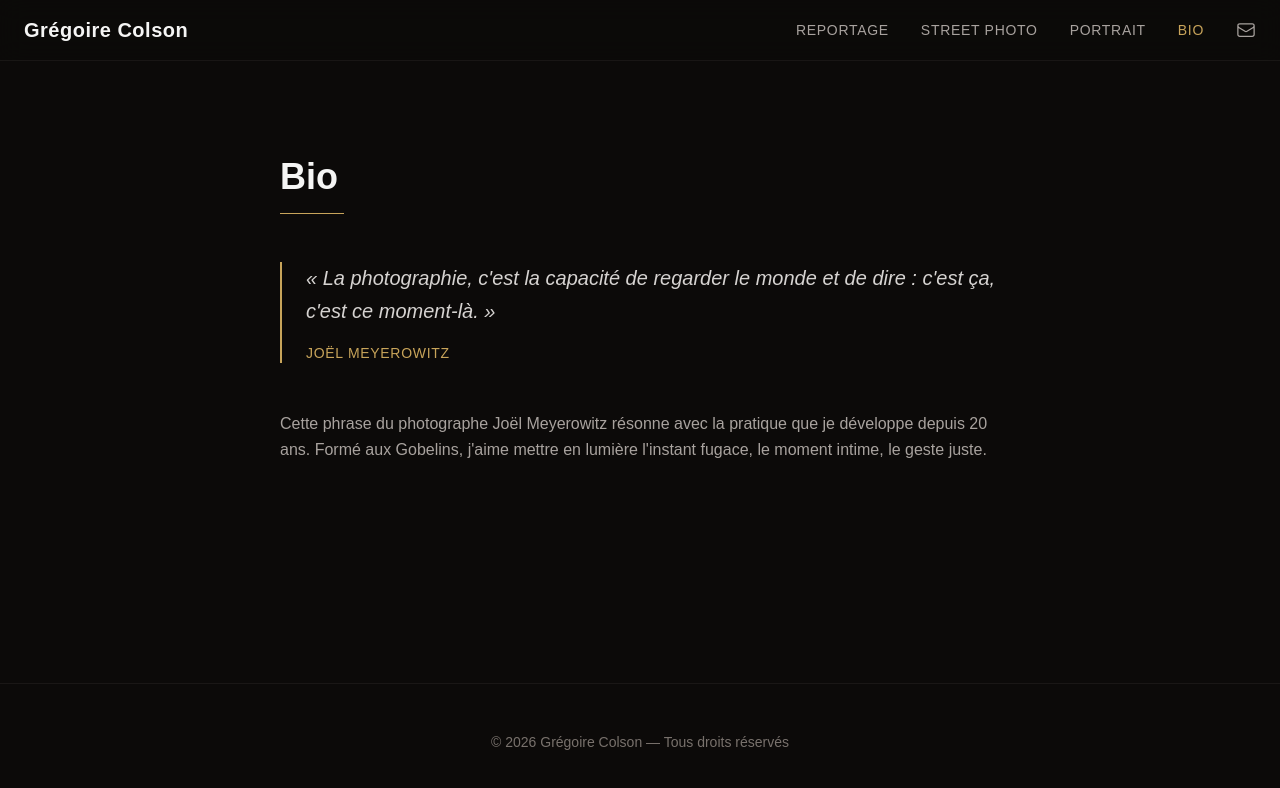
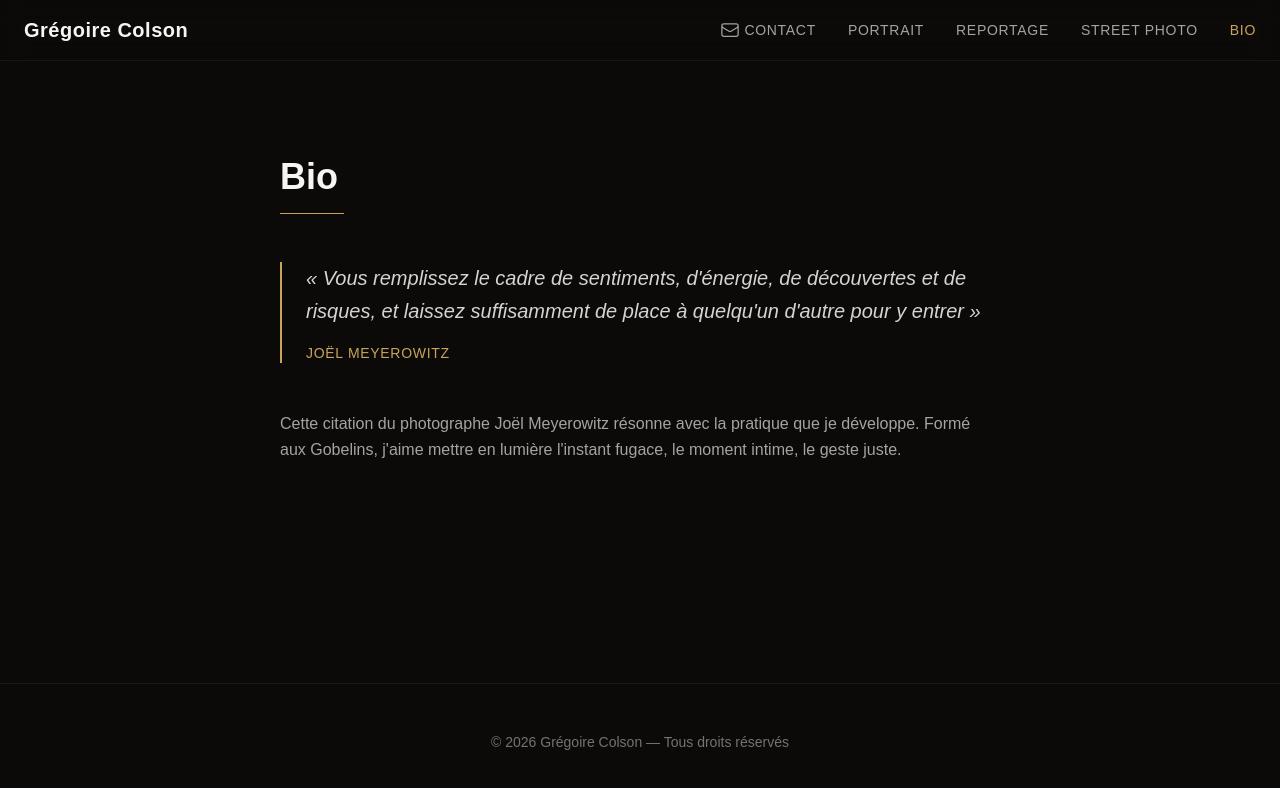
Before and after one commit to Chaloulou75/gregoire-colson-photographie, a Nuxt app: page /bio in a window 1280 px wide. Shown: the top 788 px of the page. Built offline with nearby package versions, Linux system fonts and the light colour scheme.

Commit message:
updates menu

```diff
--- a/app/components/AppHeader.vue
+++ b/app/components/AppHeader.vue
@@ -4,9 +4,9 @@ const mobileMenuOpen = ref(false)
 const mobileMenuEl = ref<HTMLElement | null>(null)
 
 const navLinks = [
+  { label: 'Portrait', to: '/portrait' },
   { label: 'Reportage', to: '/reportage' },
   { label: 'Street Photo', to: '/street-photo' },
-  { label: 'Portrait', to: '/portrait' },
   { label: 'Bio', to: '/bio' },
 ]
 
@@ -60,81 +60,64 @@ function onMobileKeydown(e: KeyboardEvent) {
 
       <!-- Desktop nav -->
       <ul class="hidden items-center gap-8 md:flex">
+        <li>
+          <a :href="mailtoHref"
+            class="text-stone-400 transition-colors hover:text-accent flex items-center gap-1 text-sm tracking-wider uppercase"
+            aria-label="Envoyer un email">
+            <svg xmlns="http://www.w3.org/2000/svg" class="size-5" fill="none" viewBox="0 0 24 24" stroke="currentColor"
+              stroke-width="1.5">
+              <path stroke-linecap="round" stroke-linejoin="round"
+                d="M21.75 6.75v10.5a2.25 2.25 0 0 1-2.25 2.25h-15a2.25 2.25 0 0 1-2.25-2.25V6.75m19.5 0A2.25 2.25 0 0 0 19.5 4.5h-15a2.25 2.25 0 0 0-2.25 2.25m19.5 0v.243a2.25 2.25 0 0 1-1.07 1.916l-7.5 4.615a2.25 2.25 0 0 1-2.36 0L3.32 8.91a2.25 2.25 0 0 1-1.07-1.916V6.75" />
+            </svg>
+            Contact
+          </a>
+        </li>
         <li v-for="link in navLinks" :key="link.to">
-          <NuxtLink
-            :to="link.to"
+          <NuxtLink :to="link.to"
             class="text-sm tracking-wider text-stone-400 uppercase transition-colors hover:text-accent"
-            active-class="!text-accent"
-          >
+            active-class="!text-accent">
             {{ link.label }}
           </NuxtLink>
         </li>
-        <li>
-          <a
-            :href="mailtoHref"
-            class="text-stone-400 transition-colors hover:text-accent"
-            aria-label="Envoyer un email"
-          >
-            <svg xmlns="http://www.w3.org/2000/svg" class="size-5" fill="none" viewBox="0 0 24 24" stroke="currentColor" stroke-width="1.5">
-              <path stroke-linecap="round" stroke-linejoin="round" d="M21.75 6.75v10.5a2.25 2.25 0 0 1-2.25 2.25h-15a2.25 2.25 0 0 1-2.25-2.25V6.75m19.5 0A2.25 2.25 0 0 0 19.5 4.5h-15a2.25 2.25 0 0 0-2.25 2.25m19.5 0v.243a2.25 2.25 0 0 1-1.07 1.916l-7.5 4.615a2.25 2.25 0 0 1-2.36 0L3.32 8.91a2.25 2.25 0 0 1-1.07-1.916V6.75" />
-            </svg>
-          </a>
-        </li>
+
       </ul>
 
       <!-- Mobile menu button -->
-      <button
-        class="text-stone-400 md:hidden"
-        :aria-expanded="mobileMenuOpen"
-        aria-controls="mobile-menu"
-        aria-label="Menu de navigation"
-        @click="mobileMenuOpen = !mobileMenuOpen"
-      >
-        <svg v-if="!mobileMenuOpen" xmlns="http://www.w3.org/2000/svg" class="size-6" fill="none" viewBox="0 0 24 24" stroke="currentColor" stroke-width="1.5">
+      <button class="text-stone-400 md:hidden" :aria-expanded="mobileMenuOpen" aria-controls="mobile-menu"
+        aria-label="Menu de navigation" @click="mobileMenuOpen = !mobileMenuOpen">
+        <svg v-if="!mobileMenuOpen" xmlns="http://www.w3.org/2000/svg" class="size-6" fill="none" viewBox="0 0 24 24"
+          stroke="currentColor" stroke-width="1.5">
           <path stroke-linecap="round" stroke-linejoin="round" d="M3.75 9h16.5m-16.5 6.75h16.5" />
         </svg>
-        <svg v-else xmlns="http://www.w3.org/2000/svg" class="size-6" fill="none" viewBox="0 0 24 24" stroke="currentColor" stroke-width="1.5">
+        <svg v-else xmlns="http://www.w3.org/2000/svg" class="size-6" fill="none" viewBox="0 0 24 24"
+          stroke="currentColor" stroke-width="1.5">
           <path stroke-linecap="round" stroke-linejoin="round" d="M6 18L18 6M6 6l12 12" />
         </svg>
       </button>
     </nav>
 
     <!-- Mobile nav -->
-    <Transition
-      enter-active-class="transition duration-200 ease-out"
-      enter-from-class="-translate-y-2 opacity-0"
-      enter-to-class="translate-y-0 opacity-100"
-      leave-active-class="transition duration-150 ease-in"
-      leave-from-class="translate-y-0 opacity-100"
-      leave-to-class="-translate-y-2 opacity-0"
-    >
-      <div
-        v-if="mobileMenuOpen"
-        id="mobile-menu"
-        ref="mobileMenuEl"
-        class="border-t border-stone-800/50 bg-stone-950/95 backdrop-blur-md md:hidden"
-        role="dialog"
-        aria-modal="true"
-        aria-label="Menu de navigation"
-        @keydown="onMobileKeydown"
-      >
+    <Transition enter-active-class="transition duration-200 ease-out" enter-from-class="-translate-y-2 opacity-0"
+      enter-to-class="translate-y-0 opacity-100" leave-active-class="transition duration-150 ease-in"
+      leave-from-class="translate-y-0 opacity-100" leave-to-class="-translate-y-2 opacity-0">
+      <div v-if="mobileMenuOpen" id="mobile-menu" ref="mobileMenuEl"
+        class="border-t border-stone-800/50 bg-stone-950/95 backdrop-blur-md md:hidden" role="dialog" aria-modal="true"
+        aria-label="Menu de navigation" @keydown="onMobileKeydown">
         <ul class="flex flex-col gap-1 px-6 py-4">
           <li v-for="link in navLinks" :key="link.to">
-            <NuxtLink
-              :to="link.to"
+            <NuxtLink :to="link.to"
               class="block rounded-lg px-4 py-3 text-sm tracking-wider text-stone-400 uppercase transition-colors hover:bg-stone-900 hover:text-accent"
-              active-class="!text-accent !bg-stone-900"
-            >
+              active-class="!text-accent !bg-stone-900">
               {{ link.label }}
             </NuxtLink>
           </li>
           <li>
-            <a
-              :href="mailtoHref"
-              class="flex items-center gap-2 rounded-lg px-4 py-3 text-sm tracking-wider text-stone-400 uppercase transition-colors hover:bg-stone-900 hover:text-accent"
-            >
-              <svg xmlns="http://www.w3.org/2000/svg" class="size-5" fill="none" viewBox="0 0 24 24" stroke="currentColor" stroke-width="1.5">
-                <path stroke-linecap="round" stroke-linejoin="round" d="M21.75 6.75v10.5a2.25 2.25 0 0 1-2.25 2.25h-15a2.25 2.25 0 0 1-2.25-2.25V6.75m19.5 0A2.25 2.25 0 0 0 19.5 4.5h-15a2.25 2.25 0 0 0-2.25 2.25m19.5 0v.243a2.25 2.25 0 0 1-1.07 1.916l-7.5 4.615a2.25 2.25 0 0 1-2.36 0L3.32 8.91a2.25 2.25 0 0 1-1.07-1.916V6.75" />
+            <a :href="mailtoHref"
+              class="flex items-center gap-2 rounded-lg px-4 py-3 text-sm tracking-wider text-stone-400 uppercase transition-colors hover:bg-stone-900 hover:text-accent">
+              <svg xmlns="http://www.w3.org/2000/svg" class="size-5" fill="none" viewBox="0 0 24 24"
+                stroke="currentColor" stroke-width="1.5">
+                <path stroke-linecap="round" stroke-linejoin="round"
+                  d="M21.75 6.75v10.5a2.25 2.25 0 0 1-2.25 2.25h-15a2.25 2.25 0 0 1-2.25-2.25V6.75m19.5 0A2.25 2.25 0 0 0 19.5 4.5h-15a2.25 2.25 0 0 0-2.25 2.25m19.5 0v.243a2.25 2.25 0 0 1-1.07 1.916l-7.5 4.615a2.25 2.25 0 0 1-2.36 0L3.32 8.91a2.25 2.25 0 0 1-1.07-1.916V6.75" />
               </svg>
               Contact
             </a>
--- a/app/data/projects.ts
+++ b/app/data/projects.ts
@@ -21,9 +21,9 @@ const LR = "https://lightroom.adobe.com/v2c/spaces";
 export const projects: Project[] = [
     {
         id: 1,
-        title: "Piano",
-        slug: "piano",
-        description: "Reportage autour du piano, entre gestes et mélodies.",
+        title: "Nebout & Hamm",
+        slug: "nebout-hamm",
+        description: "",
         category: "Reportage",
         date: "2025-01-15",
         coverImage: `${LR}/09a2dca3b67b4c2391b9d50c390ac453/assets/4ba2ff81c76f41f78f7381ca3f5e6fa3/revisions/8fce39f4abd14c72b6a2d7f34aa62790/renditions/7ddc300be942b16b3abce3006c1c2e8e`,
@@ -43,8 +43,7 @@ export const projects: Project[] = [
         id: 2,
         title: "30&40",
         slug: "30-40",
-        description:
-            "Reportage photographique capturant l'énergie et l'émotion.",
+        description: "",
         category: "Reportage",
         date: "2025-01-10",
         coverImage: `${LR}/077562f98b2e421dadb5f513289df753/assets/ed63ebfd637f444db2354d5377d01a27/revisions/30b097d77857445a8b1f2d470e49bdff/renditions/eab1df587d110c756586eb94f064e821`,
@@ -64,7 +63,7 @@ export const projects: Project[] = [
         id: 3,
         title: "2025 Street",
         slug: "2025-street",
-        description: "Scènes de rue, instants volés au quotidien.",
+        description: "",
         category: "Street Photo",
         date: "2025-01-05",
         coverImage: `${LR}/d515c3e5fa91430685ad84117ed22f81/assets/c7d7deca0cdb45d7b95c00bf78821a9a/revisions/0158853d8e0547a4a0957e4323f30619/renditions/5b76648f0d2860b7ed61b373cef57f0c`,
--- a/app/pages/bio.vue
+++ b/app/pages/bio.vue
@@ -11,7 +11,8 @@ useSeoMeta({
 
     <UiAnimatedSection>
       <blockquote class="border-l-2 border-accent pl-6 text-xl italic text-stone-300 leading-relaxed">
-        &laquo;&nbsp;La photographie, c'est la capacité de regarder le monde et de dire : c'est ça, c'est ce moment-là.&nbsp;&raquo;
+        &laquo;&nbsp;Vous remplissez le cadre de sentiments, d'énergie, de découvertes et de risques, et laissez
+        suffisamment de place à quelqu'un d'autre pour y entrer&nbsp;&raquo;
         <footer class="mt-4 text-sm font-medium not-italic tracking-wider text-accent uppercase">
           Joël Meyerowitz
         </footer>
@@ -21,8 +22,8 @@ useSeoMeta({
     <UiAnimatedSection>
       <div class="mt-12 space-y-4 text-stone-400 leading-relaxed">
         <p>
-          Cette phrase du photographe Joël Meyerowitz résonne avec la pratique que je développe depuis 20 ans.
-          Formé aux Gobelins, j'aime mettre en lumière l'instant fugace, le moment intime, le geste juste.
+          Cette citation du photographe Joël Meyerowitz résonne avec la pratique que je développe. Formé aux Gobelins,
+          j'aime mettre en lumière l'instant fugace, le moment intime, le geste juste.
         </p>
       </div>
     </UiAnimatedSection>
--- a/app/pages/index.vue
+++ b/app/pages/index.vue
@@ -13,8 +13,8 @@ const { data: allProjects } = await useAsyncData('all-projects', () => fetchProj
     <!-- Hero -->
     <section class="relative flex h-screen items-center justify-center overflow-hidden">
       <img
-        src="https://lightroom.adobe.com/v2c/spaces/077562f98b2e421dadb5f513289df753/assets/ed63ebfd637f444db2354d5377d01a27/revisions/30b097d77857445a8b1f2d470e49bdff/renditions/eab1df587d110c756586eb94f064e821"
-        alt="Grégoire Colson — Photographe" class="absolute inset-0 h-full w-full object-cover" />
+        src="https://lightroom.adobe.com/v2c/spaces/077562f98b2e421dadb5f513289df753/assets/abe8208fcf60462c8c207bfce98c0fd0/revisions/fa7d75461eda88660bd11b0b94f4782a/renditions/7731fea1a730dc977eb94972a2b22265"
+        alt="Grégoire Colson — Photographe" class="absolute inset-0 h-full w-full object-cover object-top-left" />
       <div class="absolute inset-0 bg-stone-950/50" />
       <div class="relative z-10 text-center">
         <h1 class="text-5xl font-bold tracking-wide text-stone-100 md:text-7xl lg:text-8xl">
@@ -23,25 +23,10 @@ const { data: allProjects } = await useAsyncData('all-projects', () => fetchProj
         <p class="mt-4 text-lg tracking-[0.3em] text-stone-200 uppercase">
           Photographe
         </p>
-        <NuxtLink to="/reportage"
+        <NuxtLink to="/menu"
           class="mt-10 inline-block border border-yellow-500/80 px-8 py-3 text-sm tracking-widest text-yellow-500 uppercase transition-all hover:border-yellow-500 hover:bg-yellow-500/10">
-          Découvrir
+          Entrer
         </NuxtLink>
-      </div>
-    </section>
-
-    <!-- All projects -->
-    <section v-if="allProjects?.length" class="mx-auto max-w-7xl px-6 py-24">
-      <!-- First project — full width -->
-      <UiAnimatedSection>
-        <PortfolioCard :project="allProjects[0]" />
-      </UiAnimatedSection>
-
-      <!-- Remaining projects — side by side -->
-      <div class="mt-8 grid gap-8 sm:grid-cols-2">
-        <UiAnimatedSection v-for="project in allProjects.slice(1)" :key="project.id">
-          <PortfolioCard :project="project" />
-        </UiAnimatedSection>
       </div>
     </section>
   </div>
--- /dev/null
+++ b/app/pages/menu.vue
@@ -0,0 +1,68 @@
+<script setup lang="ts">
+useSeoMeta({
+  title: 'Portfolio — Grégoire Colson',
+  description: 'Découvrez le travail de Grégoire Colson : reportage, street photo, portrait.',
+})
+
+const LR = 'https://lightroom.adobe.com/v2c/spaces'
+
+const sections = [
+  {
+    label: 'Reportage',
+    to: '/reportage',
+    image: `${LR}/09a2dca3b67b4c2391b9d50c390ac453/assets/4ba2ff81c76f41f78f7381ca3f5e6fa3/revisions/8fce39f4abd14c72b6a2d7f34aa62790/renditions/7ddc300be942b16b3abce3006c1c2e8e`,
+  },
+  {
+    label: 'Street Photo',
+    to: '/street-photo',
+    image: `${LR}/d515c3e5fa91430685ad84117ed22f81/assets/c7d7deca0cdb45d7b95c00bf78821a9a/revisions/0158853d8e0547a4a0957e4323f30619/renditions/5b76648f0d2860b7ed61b373cef57f0c`,
+  },
+  {
+    label: 'Portrait',
+    to: '/portrait',
+    image: null,
+  },
+  {
+    label: 'Bio',
+    to: '/bio',
+    image: `${LR}/077562f98b2e421dadb5f513289df753/assets/abe8208fcf60462c8c207bfce98c0fd0/revisions/fa7d75461eda88660bd11b0b94f4782a/renditions/7731fea1a730dc977eb94972a2b22265`,
+  },
+]
+</script>
+
+<template>
+  <div class="grid h-[calc(100vh-73px)] grid-cols-2 grid-rows-2">
+    <NuxtLink
+      v-for="section in sections"
+      :key="section.to"
+      :to="section.to"
+      class="group relative flex items-end overflow-hidden p-8"
+    >
+      <!-- Background image -->
+      <img
+        v-if="section.image"
+        :src="section.image"
+        :alt="section.label"
+        class="absolute inset-0 h-full w-full object-cover object-top transition-transform duration-700 group-hover:scale-105"
+      />
+      <div v-else class="absolute inset-0 bg-stone-900" />
+
+      <!-- Overlay -->
+      <div class="absolute inset-0 bg-stone-950/50 transition-opacity duration-300 group-hover:bg-stone-950/30" />
+
+      <!-- Label -->
+      <span class="relative z-10 font-serif text-3xl font-bold tracking-wide text-stone-100 md:text-4xl">
+        {{ section.label }}
+      </span>
+
+      <!-- Arrow -->
+      <svg
+        xmlns="http://www.w3.org/2000/svg"
+        class="relative z-10 ml-3 mb-1 size-5 translate-x-0 text-stone-100 opacity-0 transition-all duration-300 group-hover:translate-x-1 group-hover:opacity-100"
+        fill="none" viewBox="0 0 24 24" stroke="currentColor" stroke-width="1.5"
+      >
+        <path stroke-linecap="round" stroke-linejoin="round" d="M13.5 4.5 21 12m0 0-7.5 7.5M21 12H3" />
+      </svg>
+    </NuxtLink>
+  </div>
+</template>
--- a/app/pages/reportage/index.vue
+++ b/app/pages/reportage/index.vue
@@ -1,7 +1,7 @@
 <script setup lang="ts">
 useSeoMeta({
   title: 'Reportage — Grégoire Colson',
-  description: 'Reportages photographiques par Grégoire Colson. Piano, 30&40.',
+  description: 'Reportages photographiques par Grégoire Colson. Nebout & Hamm, 30&40.',
 })
 
 const { fetchProjects } = useProjects()
@@ -13,10 +13,7 @@ const { data: reportageProjects } = await useAsyncData('reportage-projects', ()
     <UiSectionTitle tag="h1">Reportage</UiSectionTitle>
 
     <div class="grid gap-8 sm:grid-cols-2">
-      <UiAnimatedSection
-        v-for="project in reportageProjects"
-        :key="project.id"
-      >
+      <UiAnimatedSection v-for="project in reportageProjects" :key="project.id">
         <PortfolioCard :project="project" />
       </UiAnimatedSection>
     </div>
```
